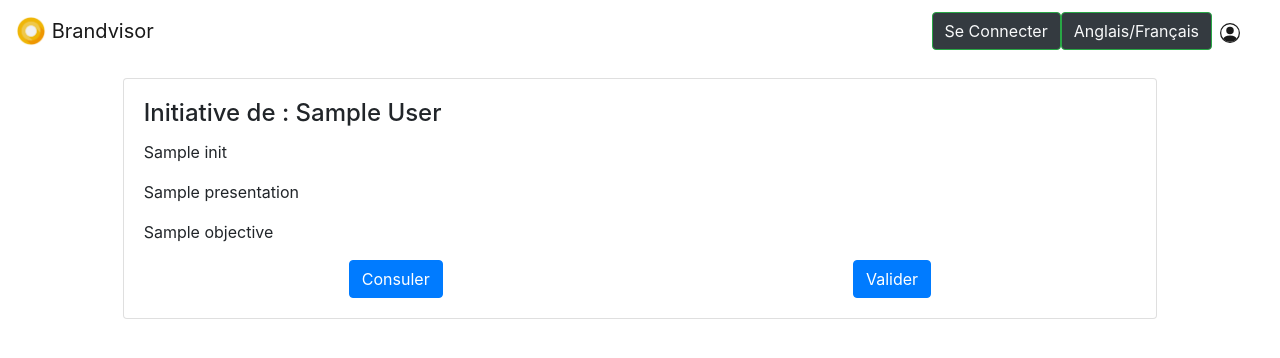
After one commit to VictorSvenn/Brandvisor, a Symfony app: template templates/admin/validate_init.html.twig in a window 1280 px wide. The commit adds this page. Shown: the top 358 px of the page. Run offline with Twig, Linux system fonts and the light colour scheme; the template is opened without the code that fills it: most values are stand-ins (such as "Sample title", 1, 10 or a date in 2020); some libraries are stand-ins or nearby versions.

Commit message:
validation initiative

```diff
--- a/templates/admin/index.html.twig
+++ b/templates/admin/index.html.twig
@@ -5,4 +5,5 @@
 {% block body %}
     <a href="{{ path('validate_opinions') }}">Validation des avis</a>
     <a href="{{ path('news_new') }}">Déposer une news</a>
+    <a href="{{ path('init_validate') }}">Validation des initiatives</a>
 {% endblock %}
--- /dev/null
+++ b/templates/admin/validate_init.html.twig
@@ -0,0 +1,24 @@
+{% extends 'base.html.twig' %}
+
+{% block body %}
+    {% for init in inits %}
+        <div>
+            <div class="card">
+                <div class="card-body">
+                    <h4 class="card-title">Initiative de : {{ init.depositary.fullName }}</h4>
+                    <p class="card-text">{{ init.name }}</p>
+                    <p class="card-text">{{ init.presentation }}</p>
+                    <p class="card-text">{{ init.objective }}</p>
+                    <div class="row mx-auto d-flex justify-content-center">
+                        <a href="{{ path('initiative_show', { 'id': init.id }) }}" class="mx-auto btn btn-primary">Consuler</a>
+                        <a href="{{ path('validate_init',{'id':init.id}) }}" class="mx-auto btn btn-primary">Valider</a>
+                    </div>
+                </div>
+            </div>
+        </div>
+    {% endfor %}
+{% endblock %}
+
+{% block title %}
+    Valider les Opinions
+{% endblock %}
```
Also changed, not shown: src/Controller/AdminController.php (+21 -6 lines), src/Repository/InitiativeRepository.php (+8 -0 lines), templates/initiative/show.html.twig (+10 -3 lines).
